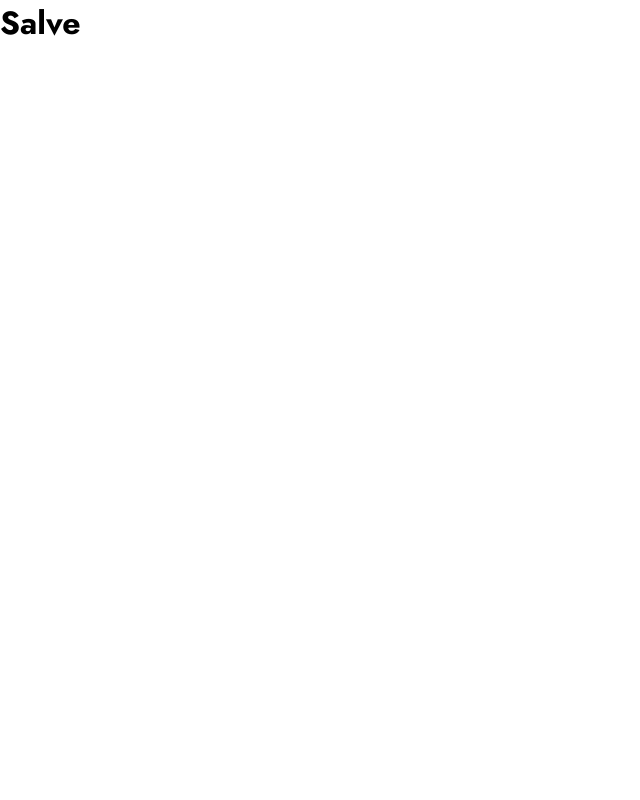
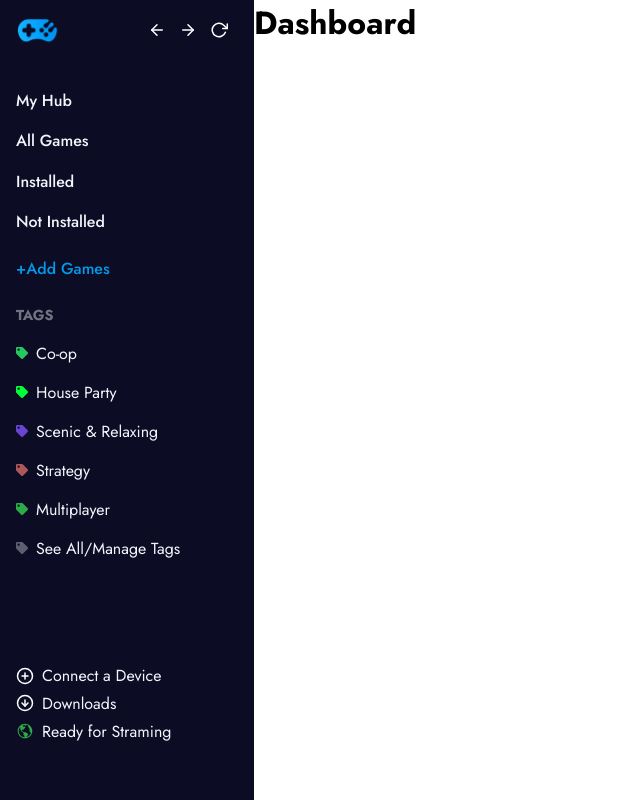
Before and after one commit to Joao-Rodrigues01/react-games, a Next.js app: page / in a window 1280 px wide. Shown: the whole page, without its empty margins (0-640 px from the left). Built offline with nearby package versions, Linux system fonts and the light colour scheme.

Commit message:
SideMenu Styles Finished

```diff
--- a/package.json
+++ b/package.json
@@ -11,6 +11,7 @@
     "next": "10.0.7",
     "react": "17.0.1",
     "react-dom": "17.0.1",
+    "react-icons": "^4.2.0",
     "styled-components": "^5.2.1"
   },
   "devDependencies": {
--- /dev/null
+++ b/src/components/Dashboard/index.tsx
@@ -0,0 +1,7 @@
+export default function Dashboard() {
+  return (
+    <h1>
+      Dashboard
+    </h1>
+  )
+}
--- /dev/null
+++ b/src/components/SideMenu/index.tsx
@@ -0,0 +1,85 @@
+import {
+  FiArrowLeft,
+  FiArrowRight,
+  FiRotateCw,
+  FiPlusCircle,
+  FiArrowDownCircle,
+} from 'react-icons/fi';
+
+import { FaTag } from 'react-icons/fa';
+
+import { IoMdGlobe } from 'react-icons/io';
+
+import { Container, Header, List, Section, Tags, Footer } from './styles';
+
+export default function SideMenu() {
+  return (
+    <Container>
+      <Header>
+        <img src="/logo-games.png" alt="imagem de um joystick"/>
+        <div>
+          <FiArrowLeft size={18} color="#FFF"/>
+          <FiArrowRight size={18} color="#FFF"/>
+          <FiRotateCw size={18} color="#FFF"/>
+        </div>
+      </Header>
+
+      <Section>
+        <List>
+          <ul>
+            <li>My Hub</li>
+            <li>All Games</li>
+            <li>Installed</li>
+            <li>Not Installed</li>
+            <li>+Add Games</li>
+          </ul>
+        </List>
+
+        <Tags>
+          <span>TAGS</span>
+          <ul>
+            <li>
+              <FaTag size={12} color="#25C85E"/>
+              Co-op
+            </li>
+            <li>
+              <FaTag size={12} color="#00FF38"/>
+              House Party
+            </li>
+            <li>
+              <FaTag size={12} color="#6A45D3"/>
+              Scenic & Relaxing
+            </li>
+            <li>
+              <FaTag size={12} color="#ad5858"/>
+              Strategy
+            </li>
+            <li>
+              <FaTag size={12} color="#2CAB48"/>
+              Multiplayer
+            </li>
+            <li>
+              <FaTag size={12} color="#5E5E70"/>
+              See All/Manage Tags
+            </li>
+          </ul>
+        </Tags>
+      </Section>
+
+      <Footer>
+        <a href="#">
+          <FiPlusCircle size={18} color="#FFF"/>
+          Connect a Device
+        </a>
+        <a href="#">
+          <FiArrowDownCircle size={18} color="#FFF"/>
+          Downloads
+        </a>
+        <a href="#">
+          <IoMdGlobe size={18} color="#2CAB48"/>
+          Ready for Straming
+        </a>
+      </Footer>
+    </Container>
+  )
+}
--- /dev/null
+++ b/src/components/SideMenu/styles.ts
@@ -0,0 +1,112 @@
+import styled  from 'styled-components';
+
+export const Container = styled.div`
+  width: 15.875rem;
+  height: 100vh;
+  background: var(--secondary-background);
+`;
+
+
+export const Header = styled.header`
+    display: flex;
+    align-items: center;
+    justify-content: space-between;
+    margin: 1rem 0.8rem;
+
+    img {
+      width: 3.2rem;
+      height: 1.75rem;
+    }
+
+    div {
+      display: flex;
+      flex: 0.6;
+      justify-content: space-evenly;
+    }
+`;
+
+export const Section = styled.section`
+  width: 100%;
+  height: 26.75rem;
+  padding-left: 1rem;
+  display: flex;
+  flex-direction:column;
+  justify-content: space-between;
+`;
+
+export const List = styled.div`
+  width:100%;
+  height: 10.875rem;
+  display: flex;
+  flex-direction: column;
+  justify-content: center;
+  margin-top: 2.9rem;
+  margin-bottom: 1.4rem;
+
+  ul {
+    li {
+      color: var(--text);
+      margin-bottom: 1.1rem;
+    }
+
+    li:last-child {
+      color: var(--blue);
+      margin-top: 1.5rem;
+    }
+  }
+
+`;
+
+export const Tags = styled.div`
+  color: var(--text);
+  font-weight: 400;
+  height: 13.75rem;
+
+  span {
+    font-size: 0.9rem;
+    font-weight: bold;
+    color: var(--span);
+  }
+
+  ul {
+    margin-top: 1rem;
+
+    li {
+      display: flex;
+      align-items: center;
+      justify-content: flex-start;
+      margin-bottom: 1rem;
+
+      svg {
+      margin-right: 0.5rem;
+      }
+    }
+
+    li:last-child {
+      margin-bottom: 0;
+    }
+  }
+`;
+
+
+export const Footer = styled.footer`
+  display: flex;
+  flex-direction: column;
+
+  margin-top: 11rem;
+  margin-left: 1rem;
+
+  a {
+    font-size: 1rem;
+    font-weight: 400;
+    display: flex;
+    align-items:center;
+    justify-content: flex-start;
+    color: var(--text);
+    padding-bottom: 0.3rem;
+
+   svg {
+     margin-right: 0.5rem;
+   }
+  }
+`;
--- a/src/pages/_document.tsx
+++ b/src/pages/_document.tsx
@@ -1,4 +1,4 @@
-import Document, { Head, Main, NextScript } from "next/document"
+import Document, { Head, Html, Main, NextScript } from "next/document"
 import { ServerStyleSheet } from "styled-components"
 
 export default class MyDocument extends Document<any> {
@@ -33,16 +33,16 @@ export default class MyDocument extends Document<any> {
 
   render() {
     return (
-      <html>
+      <Html>
         <Head>
-        <link rel="preconnect" href="https://fonts.gstatic.com" />
-<link href="https://fonts.googleapis.com/css2?family=Jost:wght@500;600;700;800&display=swap" rel="stylesheet" />
+          <link rel="preconnect" href="https://fonts.gstatic.com" />
+          <link href="https://fonts.googleapis.com/css2?family=Jost:wght@300;400;500;600;700;800&display=swap" rel="stylesheet" />
         </Head>
         <body>
           <Main />
           <NextScript />
         </body>
-      </html>
+      </Html>
     )
   }
 }
--- a/src/pages/index.tsx
+++ b/src/pages/index.tsx
@@ -1,7 +1,13 @@
+import Dashboard from '../components/Dashboard';
+import SideMenu from '../components/SideMenu';
+
+import { Container } from '../styles/pages/Home';
+
 export default function Home() {
   return (
-    <h1>
-      Salve
-    </h1>
+    <Container>
+        <SideMenu />
+        <Dashboard />
+    </Container>
   )
 }
--- a/src/styles/globals.ts
+++ b/src/styles/globals.ts
@@ -16,11 +16,18 @@ export const GlobalStyle = createGlobalStyle`
   --text-placeholder: #B9B9C4;
   --hover: #23253A;
   --blue: #029AEB;
+  --span: #717383;
 }
 
+
+
 body, input, button, textarea {
-  font: 400 1rem "Jost", sans-serif;
+  font: 500 1rem "Jost", sans-serif;
 	border: 0;
+}
+
+ul {
+  list-style: none;
 }
 a {
   color: inherit;
--- /dev/null
+++ b/src/styles/pages/Home.ts
@@ -0,0 +1,5 @@
+import styled from 'styled-components';
+
+export const Container = styled.main`
+  display: flex;
+`;
```
Also changed, not shown: public/logo-games.png (added), src/components/Dashboard/styles.ts (added), 1 other file (tests, documents, lock files or other folders).
